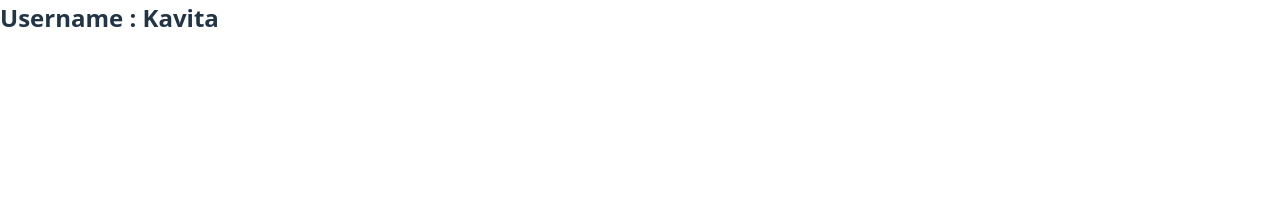
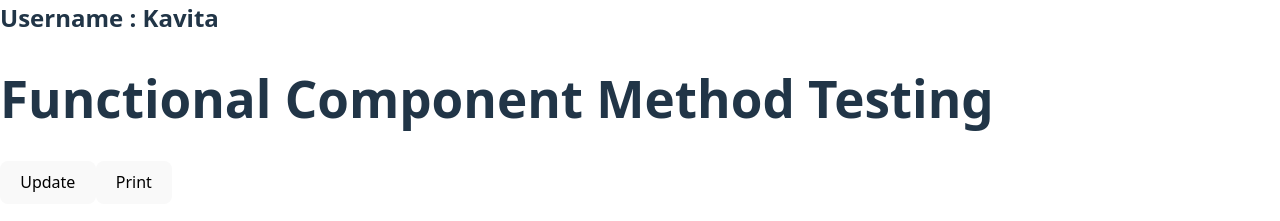
Before and after one commit to Anjali4402/react-testing-vite, a React (Vite) app: page / in a window 1280 px wide. Shown: the part 847-1068 px from the top of the page. Before the commit the page ends 903 px from the top, so only its background shows below. Built offline with nearby package versions, Linux system fonts and the light colour scheme.

Commit message:
Functional component testing
Test Functional Component onclick function test and return function test

```diff
--- a/src/App.tsx
+++ b/src/App.tsx
@@ -4,6 +4,7 @@ import { useState } from "react"
 import InputBox from "./components/InputBox"
 import SnapshotTesting from "./components/SnapshotTesting";
 import Users from "./components/Users";
+import FunctionalComp from "./components/FunctionalComp";
 
 const App = () => {
 
@@ -36,6 +37,8 @@ const App = () => {
 
       <Users name = 'Kavita' />
 
+      <FunctionalComp />
+
 
     </div>
   )
--- /dev/null
+++ b/src/components/FunctionalComp.tsx
@@ -0,0 +1,20 @@
+import React, { useState } from 'react';
+import { handleOtherMethod } from '../helper';
+
+const FunctionalComp = () => {
+
+    const [ data, setData] = useState("")
+
+
+  return (
+    <div>
+        <h1>Functional Component Method Testing</h1>
+        <button data-testid='btn1' onClick={()=>setData('Hello')}  >Update</button>
+        <button onClick={handleOtherMethod}  >Print</button>
+
+        <h2>{data}</h2>
+    </div>
+  )
+}
+
+export default FunctionalComp
--- /dev/null
+++ b/src/helper.ts
@@ -0,0 +1,6 @@
+
+
+export const handleOtherMethod = () => {
+    console.log('hi')
+    return 'hi';
+}
```
Also changed, not shown: 1 other file (tests, documents, lock files or other folders).
